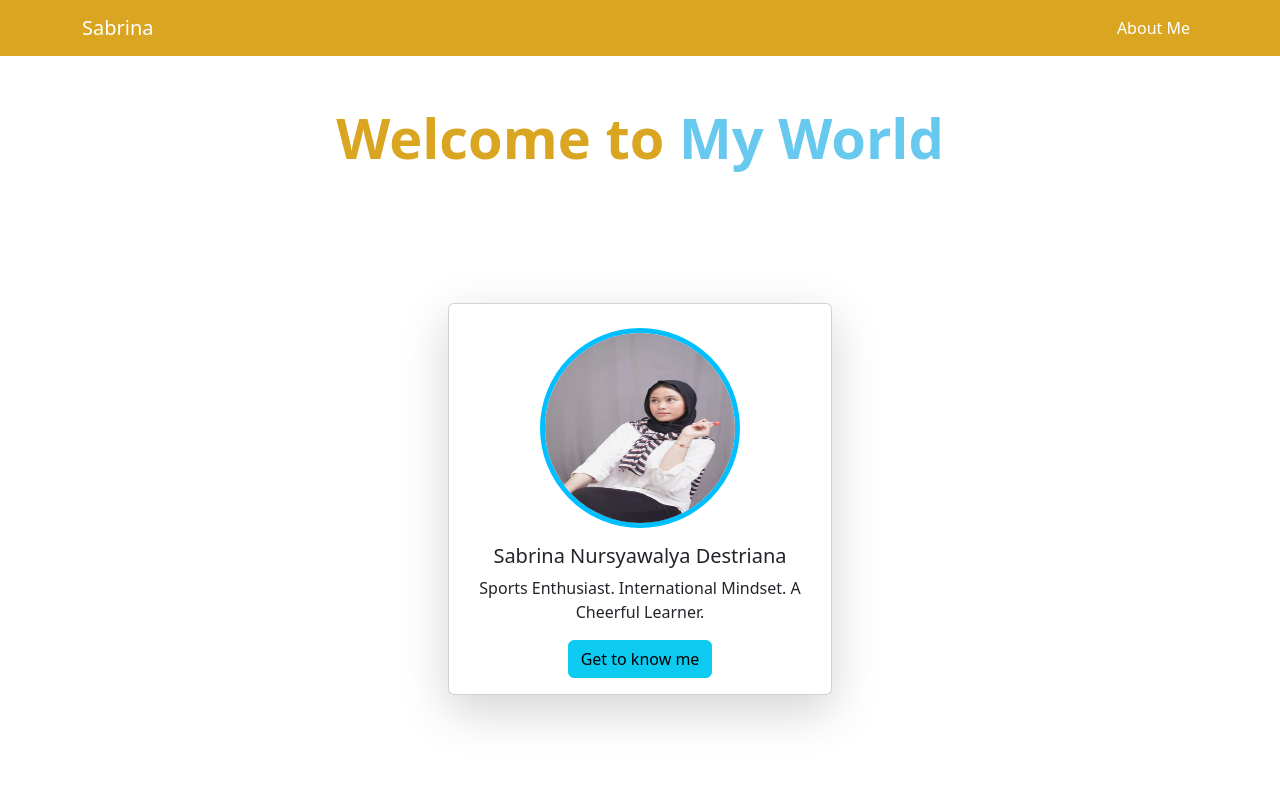
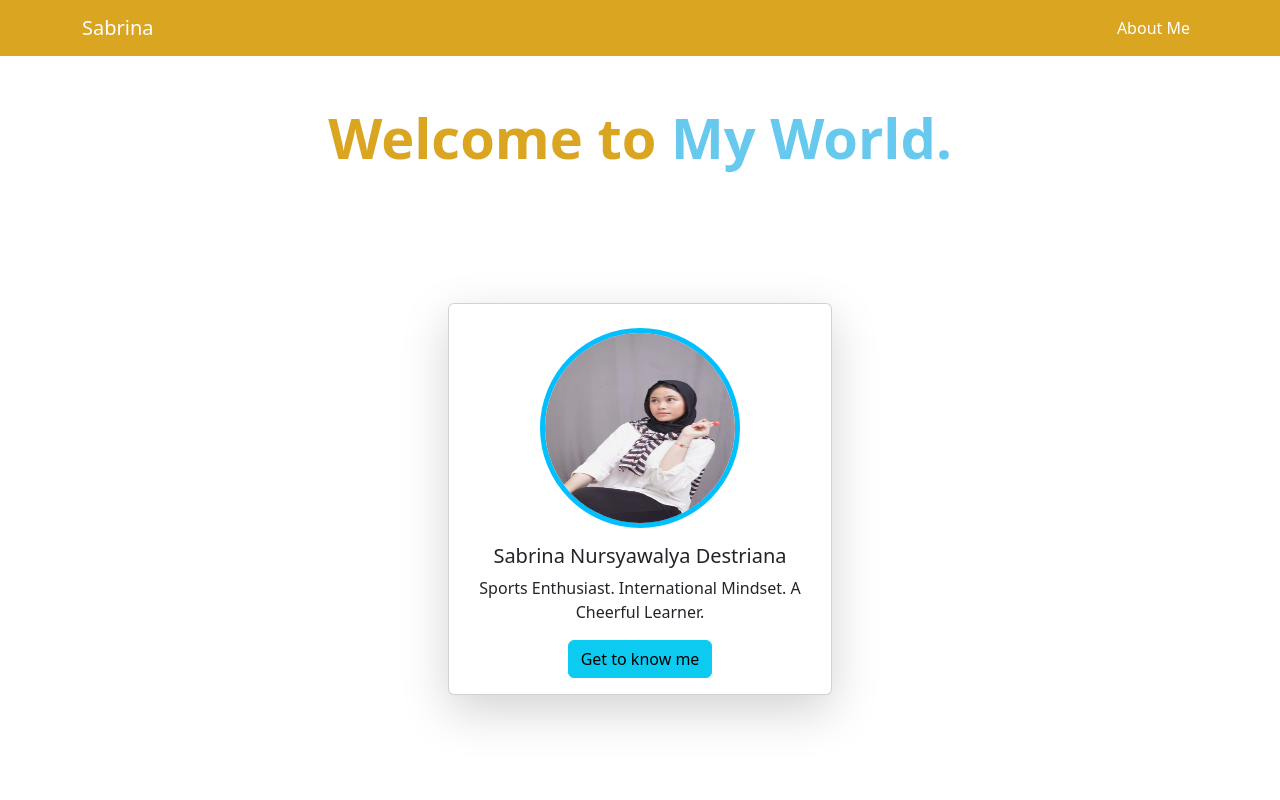
Before and after one commit to Satriomj/Website-About, a plain HTML site: page index.html in a window 1280 px wide. Shown: the top 800 px of the page. Drawn offline with nearby package versions, Linux system fonts and the light colour scheme.

Commit message:
Update index.html

```diff
--- a/index.html
+++ b/index.html
@@ -76,7 +76,7 @@
     <div class="container mt-5 text-center">
       <h3 class="display-4 fw-bold">
         <span style="color: #daa520">Welcome to</span>
-        <span style="color: #68c9ef">My World</span>
+        <span style="color: #68c9ef">My World.</span>
       </h3>
     </div>
 
```
